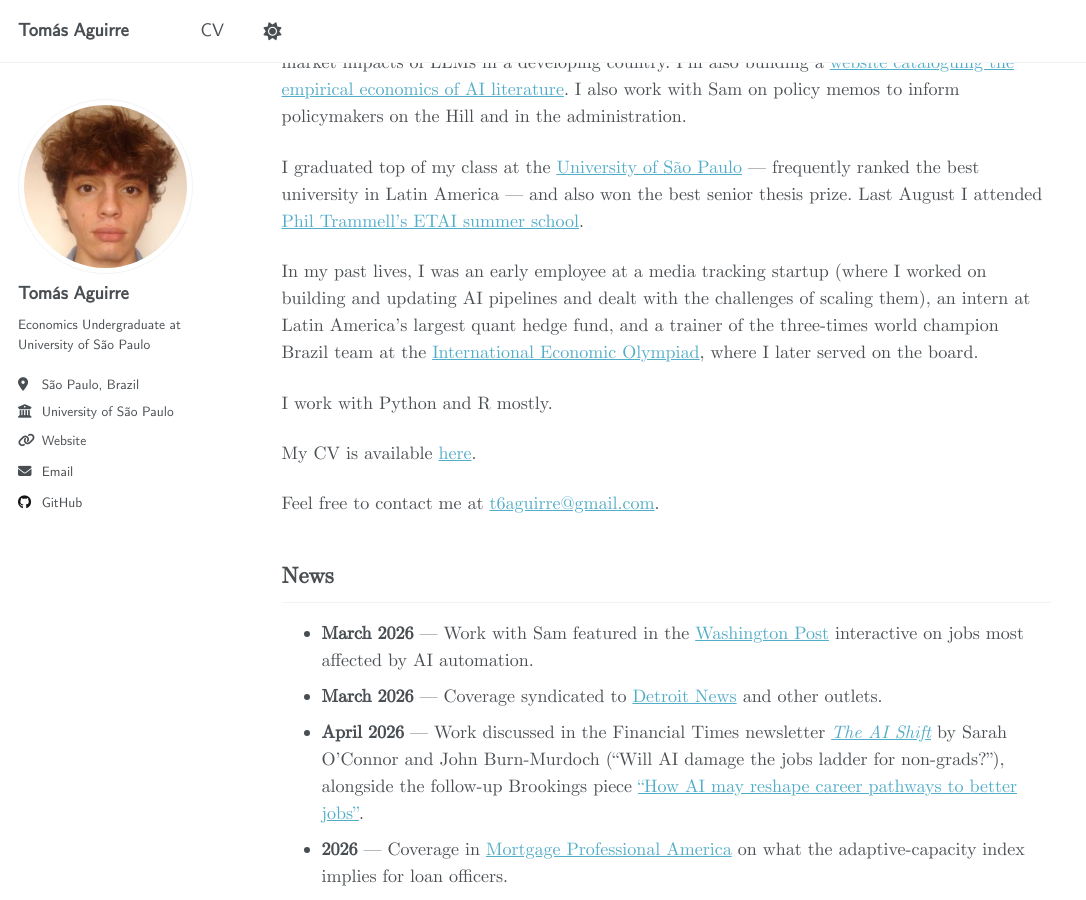
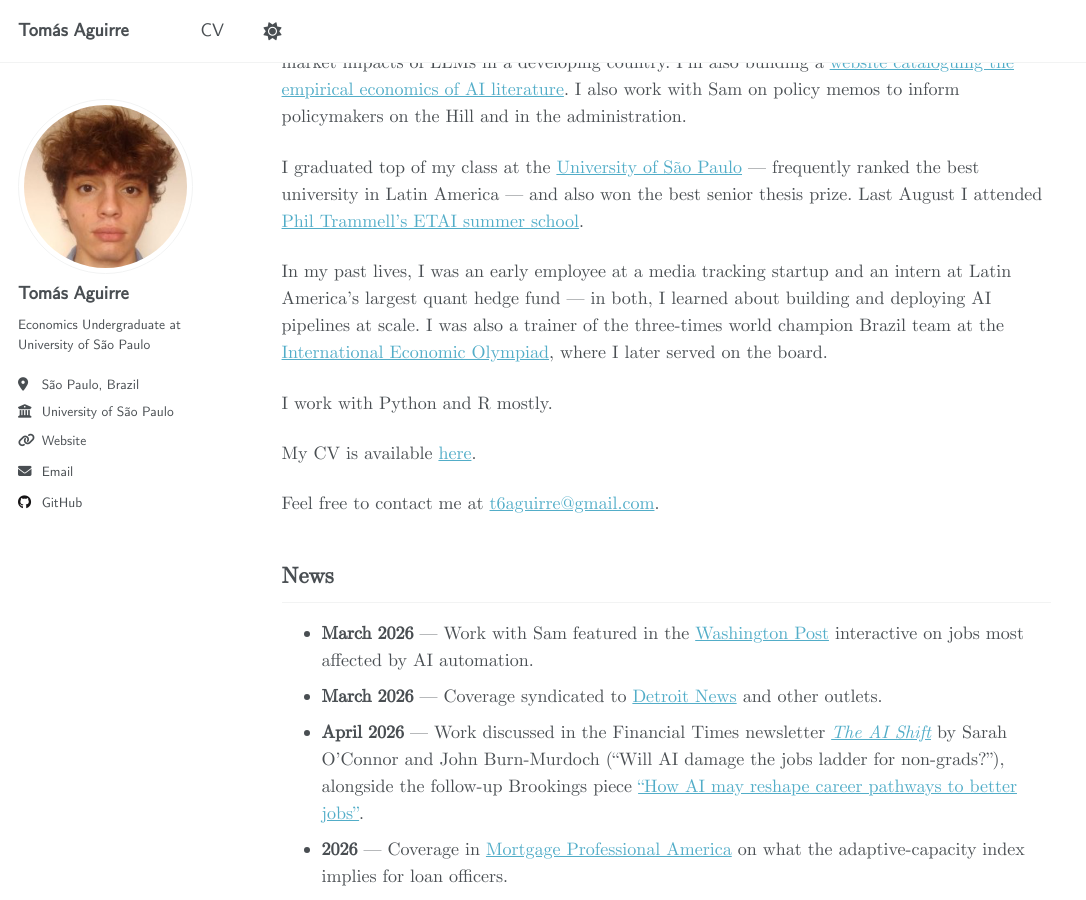
Before and after one commit to t6aguirre/t6aguirre.github.io, a Jekyll site: the page built from _pages/about.md, in a window 1280 px wide and 900 px high, scrolled down 512 px. Shown: the whole window, without its empty margins (0-1086 px from the left). Built offline with Jekyll 4.4.1, drawn with Linux system fonts in a browser that asks for light colours.

Commit message:
Clarify AI pipeline experience spans both past roles

```diff
--- a/_pages/about.md
+++ b/_pages/about.md
@@ -16,7 +16,7 @@ Lately, I've been collaborating with Rishi on open-source task-level estimates f
 
 I graduated top of my class at the [University of São Paulo](https://www5.usp.br/english/) — frequently ranked the best university in Latin America — and also won the best senior thesis prize. Last August I attended [Phil Trammell's ETAI summer school](https://etai.stanford.edu/).
 
-In my past lives, I was an early employee at a media tracking startup (where I worked on building and updating AI pipelines and dealt with the challenges of scaling them), an intern at Latin America's largest quant hedge fund, and a trainer of the three-times world champion Brazil team at the [International Economic Olympiad](https://ieo-official.org/), where I later served on the board.
+In my past lives, I was an early employee at a media tracking startup and an intern at Latin America's largest quant hedge fund — in both, I learned about building and deploying AI pipelines at scale. I was also a trainer of the three-times world champion Brazil team at the [International Economic Olympiad](https://ieo-official.org/), where I later served on the board.
 
 I work with Python and R mostly.
 
```
